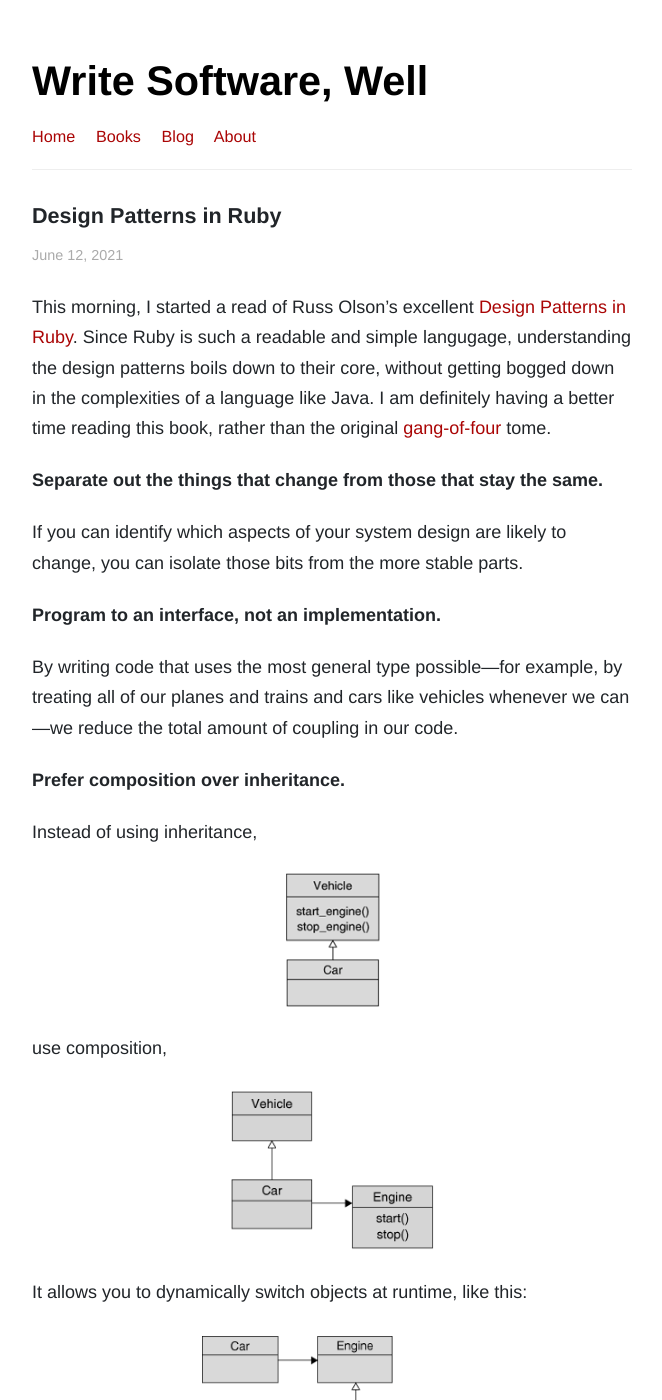
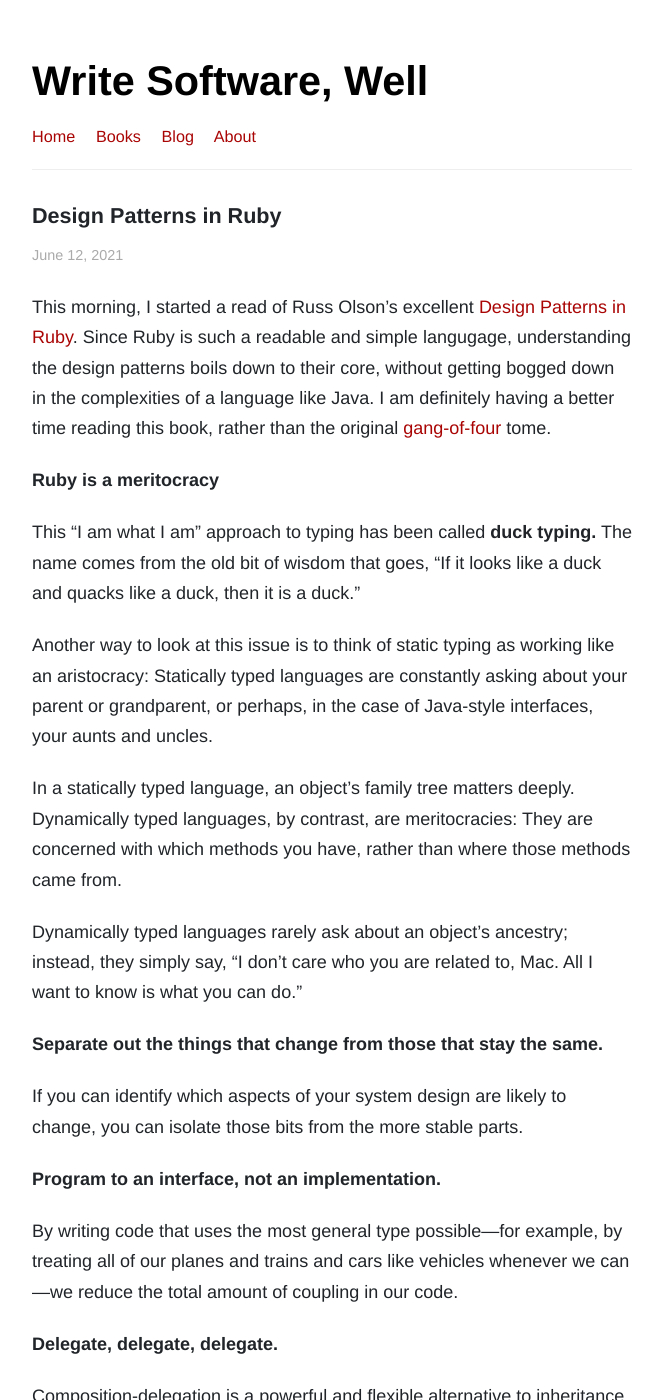
Before and after one commit to akshayKhot/akshayKhot.github.io, a Jekyll site: the page built from _posts/2021-6-12-design-patterns-ruby.md, in a window 1280 px wide and 1400 px high. Shown: the whole window, without its empty margins (308-970 px from the left). Built offline with Jekyll 4.4.1, drawn with Linux system fonts in a browser that asks for light colours; some of the changed text lies outside the part shown.

Commit message:
extract post

```diff
--- a/_config.yml
+++ b/_config.yml
@@ -5,7 +5,7 @@
 # Name of your site (displayed in the header)
 name: Write Software, Well
 
-paginate: 10
+paginate: 7
 
 collections:
   books:
--- a/_posts/2021-6-12-design-patterns-ruby.md
+++ b/_posts/2021-6-12-design-patterns-ruby.md
@@ -9,6 +9,16 @@
 
 This morning, I started a read of Russ Olson's excellent [Design Patterns in Ruby](https://learning.oreilly.com/library/view/design-patterns-in/9780321490452/). Since Ruby is such a readable and simple langugage, understanding the design patterns boils down to their core, without getting bogged down in the complexities of a language like Java. I am definitely having a better time reading this book, rather than the original [gang-of-four](https://learning.oreilly.com/library/view/design-patterns-elements/0201633612/) tome.
 
+**Ruby is a meritocracy**
+
+This “I am what I am” approach to typing has been called **duck typing.** The name comes from the old bit of wisdom that goes, “If it looks like a duck and quacks like a duck, then it is a duck.”
+
+Another way to look at this issue is to think of static typing as working like an aristocracy: Statically typed languages are constantly asking about your parent or grandparent, or perhaps, in the case of Java-style interfaces, your aunts and uncles.
+
+In a statically typed language, an object’s family tree matters deeply. Dynamically typed languages, by contrast, are meritocracies: They are concerned with which methods you have, rather than where those methods came from.
+
+Dynamically typed languages rarely ask about an object’s ancestry; instead, they simply say, “I don’t care who you are related to, Mac. All I want to know is what you can do.”
+
 **Separate out the things that change from those that stay the same.**
 
 If you can identify which aspects of your system design are likely to change, you can isolate those bits from the more stable parts.
@@ -16,26 +26,6 @@
 **Program to an interface, not an implementation.**
 
 By writing code that uses the most general type possible—for example, by treating all of our planes and trains and cars like vehicles whenever we can—we reduce the total amount of coupling in our code.
-
-**Prefer composition over inheritance.**
-
-Instead of using inheritance,
-
-<a target="_blank" href="{{ site.images }}/{{ page.in }}">
-  <img src="{{ site.images }}/{{ page.in }}" alt="Inheritance">
-</a>
-
-use composition,
-
-<a target="_blank" href="{{ site.images }}/{{ page.comp }}">
-  <img src="{{ site.images }}/{{ page.comp }}" alt="Composition">
-</a>
-
-It allows you to dynamically switch objects at runtime, like this:
-
-<a target="_blank" href="{{ site.images }}/{{ page.d_comp }}">
-  <img src="{{ site.images }}/{{ page.d_comp }}" alt="Dynamic Composition">
-</a>
 
 **Delegate, delegate, delegate.**
 
```
Also changed, not shown: other parts of _posts/2021-6-12-design-patterns-ruby.md (+0 -6 lines), _posts/2021-6-14-composition-over-inheritance.md (added, +27 -0 lines).
